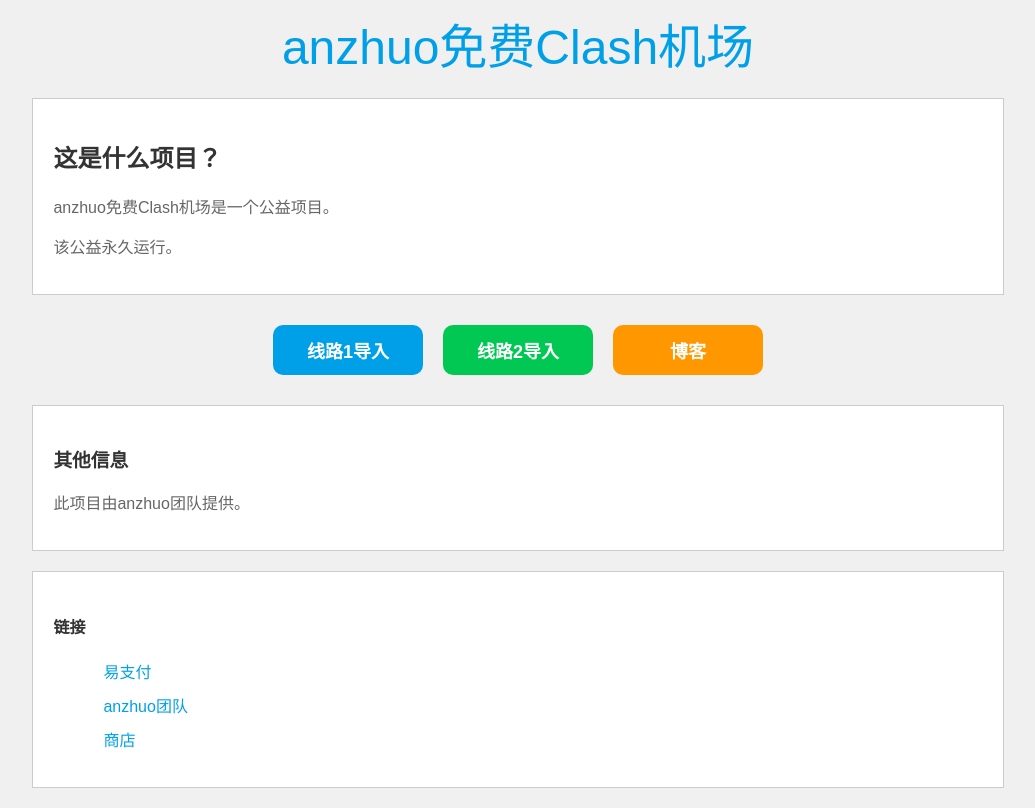
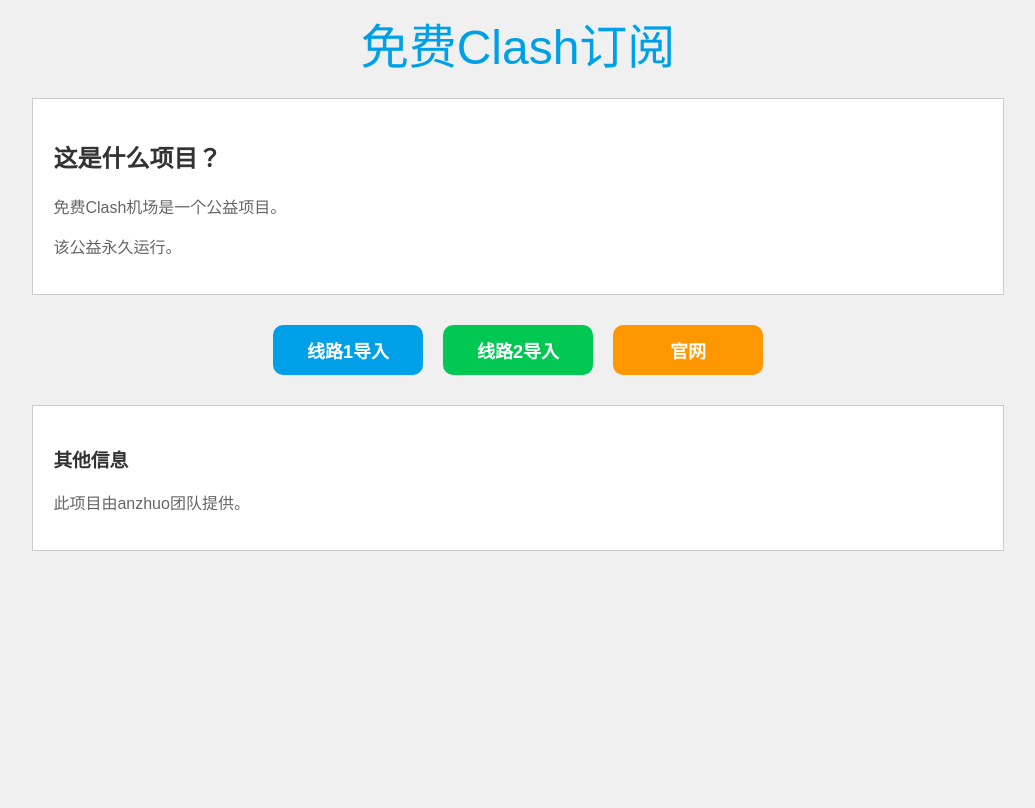
Before and after one commit to anzhuo114514/clash, a plain HTML site: page index.html in a window 1280 px wide. Shown: the whole page, without its empty margins (122-1157 px from the left). Drawn offline with Linux system fonts and the light colour scheme.

Commit message:
更新 index.html

```diff
--- a/index.html
+++ b/index.html
@@ -3,7 +3,7 @@
 <html>
 <head>
 	<meta charset="utf-8">
-    <title>Clash免费机场</title>
+    <title>Clash免费</title>
     <style>
         body {
             font-family: Arial, sans-serif;
@@ -93,30 +93,19 @@
 <body>
     <div class="container">
         <div class="logo">
-            anzhuo免费Clash机场
+            免费Clash订阅
         </div>
         <div class="intro">
             <h2>这是什么项目？</h2>
-            <p>anzhuo免费Clash机场是一个公益项目。</p>
+            <p>免费Clash机场是一个公益项目。</p>
             <p>该公益永久运行。</p>
         </div>
         <div class="buttons">
             <button class="button button-download" onclick="window.open('clash://install-config?url=https://clash.anzhuo.site/clash.yaml','_blank')">线路1导入</button>
             <button class="button button-buy" onclick="window.open('clash://install-config?url=https://clash.anzhuo.site/clash1.yaml','_blank')">线路2导入</button>
-            <button class="button button-join" onclick="window.open('https://blog.xn--9uru4ntukj07c.fun/','_blank')">博客</button>
+            <button class="button button-join" onclick="window.open('http://zateam.icu','_blank')">官网</button>
         </div>
         <div class="author">
             <h3>其他信息</h3>
         	<p>此项目由anzhuo团队提供。</p>
  </div>
-        <div class="ads">
-            <h4>链接</h4>
-            <ul>
-                <li><a href="https://xn--bnq875c.icu/" target="_blank">易支付</a></li>
-                <li><a href="http://anzhuo.site/" target="_blank">anzhuo团队</a></li>
-                <li><a href="https://shop.xn--9uru4ntukj07c.fun/" target="_blank">商店</a></li>
-            </ul>
-        </div>
-    </div>
-</body>
-</html>
```
